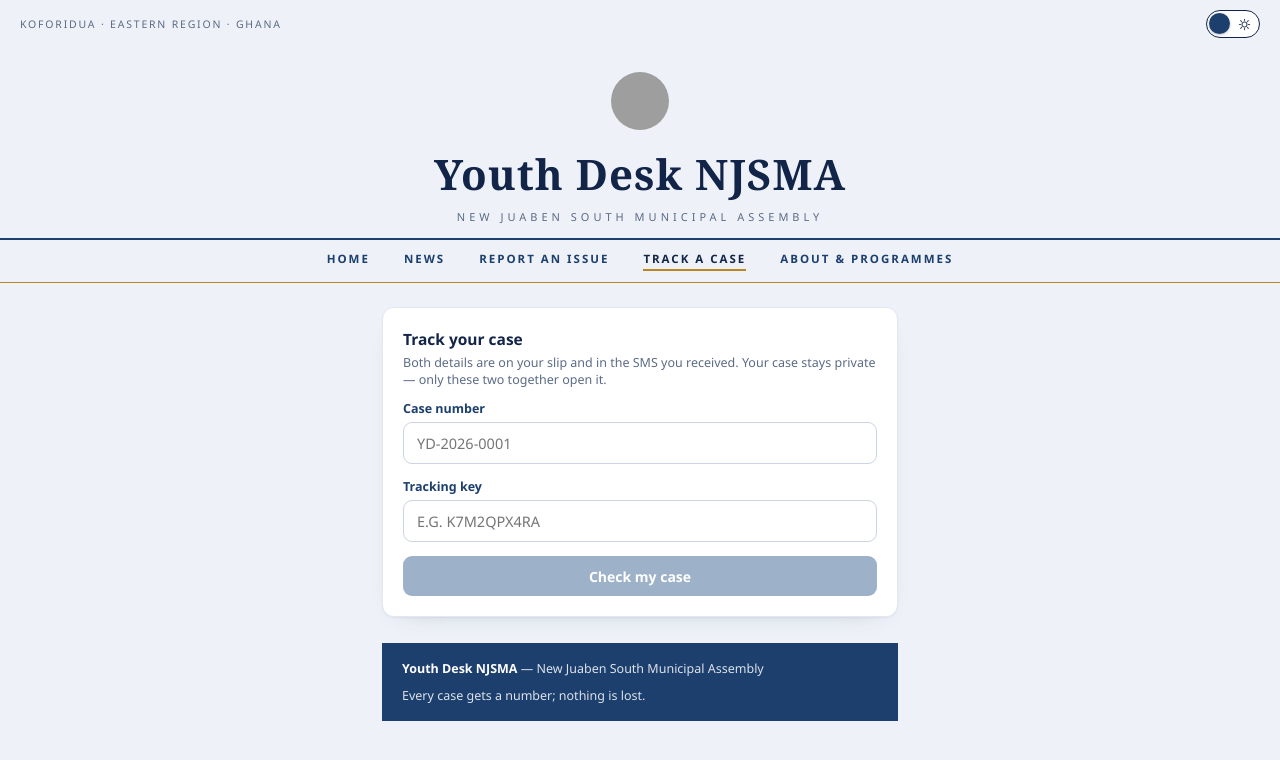
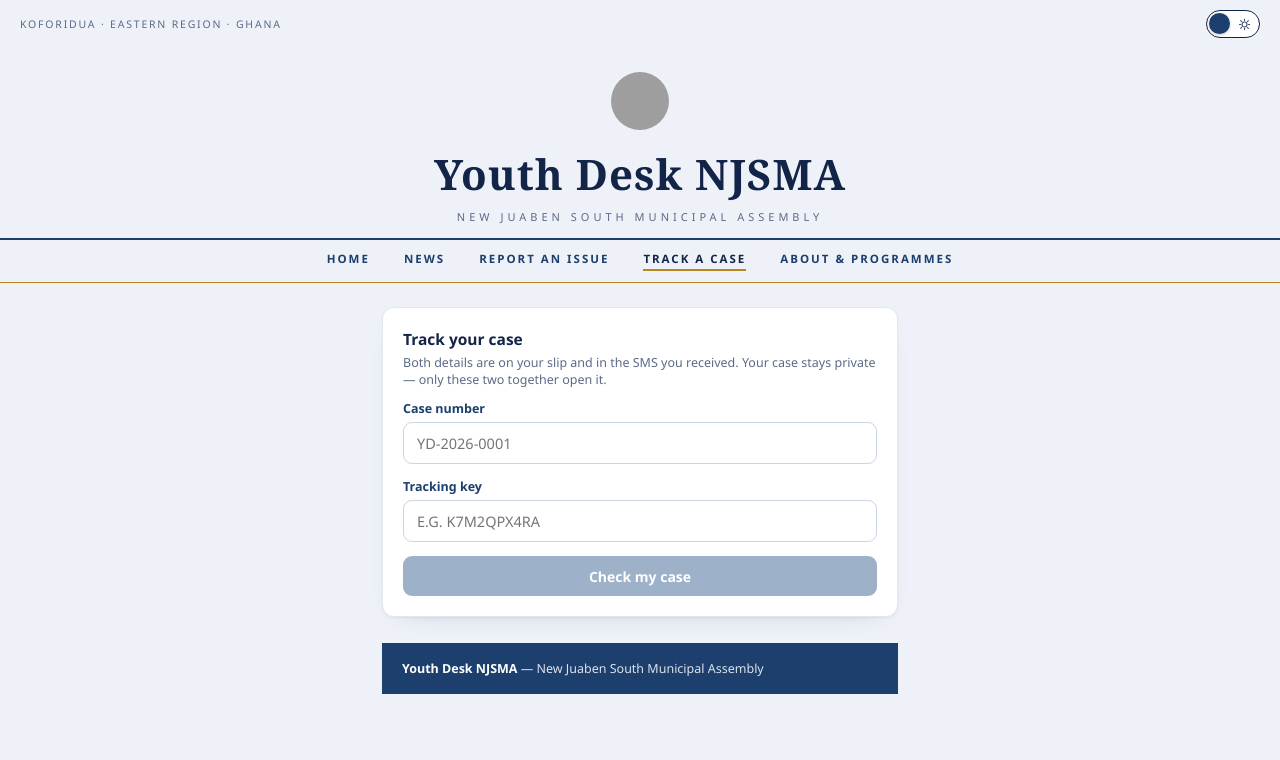
Before and after one commit to Dickson32-cell/Youth-Desk, a Next.js app: page /track in a window 1280 px wide. Shown: the top 760 px of the page. Built offline with nearby package versions, Linux system fonts and the light colour scheme; grey boxes are pictures that could not be loaded.

Commit message:
Remove the 'Every case gets a number; nothing is lost.' line from all public footers and the console footer

```diff
--- a/src/app/news/page.tsx
+++ b/src/app/news/page.tsx
@@ -71,8 +71,7 @@ export default async function News() {
 
       <footer className="paper-foot">
         <span><b>Youth Desk NJSMA</b> &mdash; New Juaben South Municipal Assembly</span>
-        <span>Every case gets a number; nothing is lost.</span>
-      </footer>
+              </footer>
 </main>
   );
 }
--- a/src/app/page.tsx
+++ b/src/app/page.tsx
@@ -87,8 +87,7 @@ export default async function Home() {
       <ProgrammesOpen />
       <footer className="paper-foot">
         <span><b>Youth Desk NJSMA</b> &mdash; New Juaben South Municipal Assembly</span>
-        <span>Every case gets a number; nothing is lost.</span>
-      </footer>
+              </footer>
     </>
   );
 }
--- a/src/app/programs/page.tsx
+++ b/src/app/programs/page.tsx
@@ -81,8 +81,7 @@ export default async function Programs() {
 
       <footer className="paper-foot">
         <span><b>Youth Desk NJSMA</b> &mdash; New Juaben South Municipal Assembly</span>
-        <span>Every case gets a number; nothing is lost.</span>
-      </footer>
+              </footer>
 </main>
   );
 }
--- a/src/app/report/page.tsx
+++ b/src/app/report/page.tsx
@@ -146,8 +146,7 @@ export default function Report() {
 
       <footer className="paper-foot">
         <span><b>Youth Desk NJSMA</b> &mdash; New Juaben South Municipal Assembly</span>
-        <span>Every case gets a number; nothing is lost.</span>
-      </footer>
+              </footer>
 </>
   );
 }
--- a/src/app/track/TrackInner.tsx
+++ b/src/app/track/TrackInner.tsx
@@ -118,8 +118,7 @@ export default function TrackInner() {
 
     <footer className="paper-foot">
       <span><b>Youth Desk NJSMA</b> &mdash; New Juaben South Municipal Assembly</span>
-      <span>Every case gets a number; nothing is lost.</span>
-    </footer>
+          </footer>
     </main>
     </>
   );
--- a/src/app/track/page.tsx
+++ b/src/app/track/page.tsx
@@ -7,8 +7,7 @@ export default function Track() {
     <Suspense fallback={<main><PaperHead /><div className="main" style={{ maxWidth: 560 }}><div className="card">Loading…</div></div>
       <footer className="paper-foot">
         <span><b>Youth Desk NJSMA</b> &mdash; New Juaben South Municipal Assembly</span>
-        <span>Every case gets a number; nothing is lost.</span>
-      </footer>
+              </footer>
 </main>}>
       <TrackInner />
     </Suspense>
--- a/src/components/Shell.tsx
+++ b/src/components/Shell.tsx
@@ -211,7 +211,7 @@ export function NavBar({ mode = "public", on: _on }: { mode?: "public" | "office
 }
 
 export function Footer() {
-  return <div className="footer">Youth Desk NJSMA. Every case gets a number; nothing is lost.</div>;
+  return <div className="footer">Youth Desk NJSMA — New Juaben South Municipal Assembly</div>;
 }
 
 export default NavBar;
```
